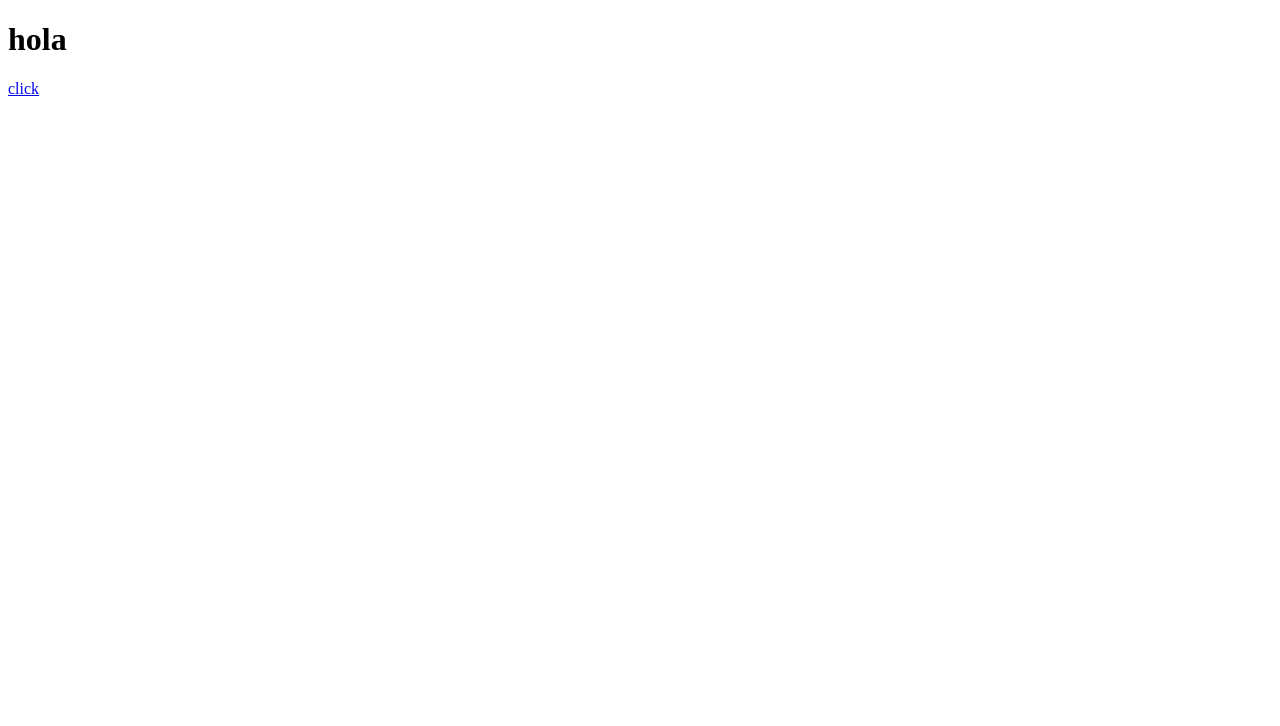
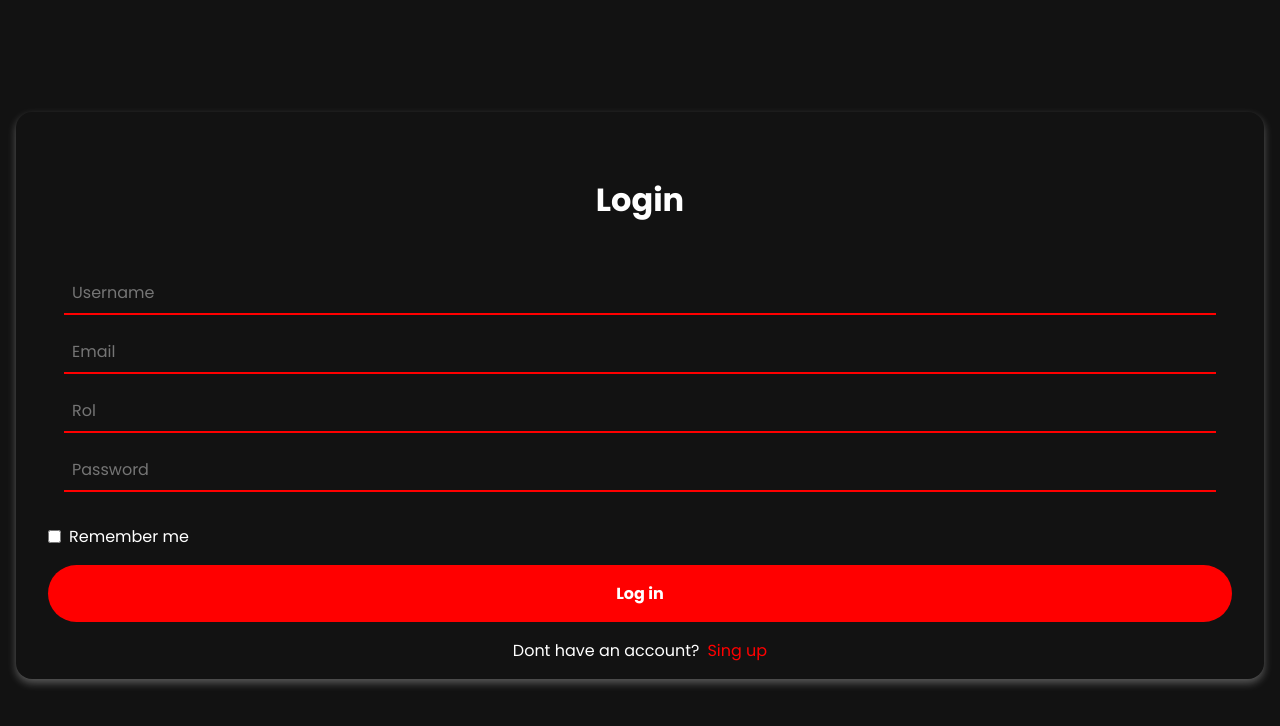
Before and after one commit to Camilo-fd/CineCampus, a website: page public/views/index.html in a window 1280 px wide. Drawn offline with Linux system fonts and the light colour scheme.

Commit message:
feat: :construction: Creacion de apartado de registrar usuario

```diff
--- /dev/null
+++ b/public/css/index.css
@@ -0,0 +1,91 @@
+@import url('https://fonts.googleapis.com/css2?family=Poppins:ital,wght@0,100;0,200;0,300;0,400;0,500;0,600;0,700;0,800;0,900;1,100;1,200;1,300;1,400;1,500;1,600;1,700;1,800;1,900&family=Roboto:ital,wght@0,100;0,300;0,400;0,500;0,700;0,900;1,100;1,300;1,400;1,500;1,700;1,900&display=swap');
+
+
+* {
+    padding: 0;
+    margin: 0;
+    color: rgb(255, 255, 255);
+    background-color: #121212;
+    font-family: "Poppins", sans-serif;
+}
+
+
+body {
+    box-shadow: 0 4px 8px rgba(255, 255, 255, 0.3);
+    border-radius: 1rem;
+    padding: 1rem;
+    padding-top: 4rem;
+    margin: 1rem;
+    margin-top: 7rem;
+    margin-bottom: 0;
+}
+
+.header__title {
+    display: flex;
+    justify-content: center;
+    margin-bottom: 3rem;
+    background-color: transparent;
+}
+
+header h1 {
+    background-color: transparent;
+}
+
+.login__form {
+    display: flex;
+    justify-content: space-between;
+    margin: 2rem;
+    flex-direction: column;
+    gap: 1rem;
+    background-color: transparent;
+}
+
+input {
+    border: 0;
+    border-bottom: 2px solid red;
+    padding: 0.5rem;
+    padding-left: 0.2;
+    font-size: medium;
+    background-color: transparent;
+}
+
+
+footer {
+    display: flex;
+    flex-direction: column;
+    gap: 1rem;
+    margin-top: 1rem;
+    background-color: transparent;
+}
+
+.login__button {
+    padding: 1rem;
+    border: 0;
+    background-color: red;
+    border-radius: 2rem;
+    margin-left: 1rem;
+    margin-right: 1rem;
+    font-size: medium;
+    font-weight: bold;
+}
+
+.checkbox__remember {
+    margin-left: 1rem;
+    display: flex;
+    gap: 0.5rem;
+    background-color: transparent;
+}
+
+
+footer p {
+    display: flex;
+    justify-content: center;
+    gap: 0.5rem;
+    background-color: transparent;
+}
+
+footer p a {
+    text-decoration: none;
+    color: red;
+    background-color: transparent;
+}
--- /dev/null
+++ b/public/js/module/index.js
@@ -0,0 +1,41 @@
+document.addEventListener('DOMContentLoaded', async() => {
+    const button = document.getElementById("button");
+
+    button.addEventListener("click", async() => {
+        const nombre = document.getElementById("username").value;
+        const email = document.getElementById("email").value;
+        const rol = document.getElementById("rol").value;
+        const contraseña = document.getElementById("password").value;
+
+       // Crear el objeto de datos
+       const userData = {
+        nombre,
+        email,
+        rol,
+        contraseña
+        };
+
+        try {
+            // Enviar una solicitud POST al servidor
+            const response = await fetch('/usuario/newUser', {
+                method: 'POST',
+                headers: {
+                    'Content-Type': 'application/json'
+                },
+                body: JSON.stringify(userData)
+            });
+
+            if (!response.ok) {
+                throw new Error('Error en la solicitud');
+            }
+
+            const result = await response.json();
+            console.log('Resultado:', result);
+
+            window.location.href = '/pelicula';
+            console.log("Usuario creado");
+        } catch (error) {
+            console.error('Error al enviar los datos:', error);
+        }
+    });
+});
--- a/public/views/index.html
+++ b/public/views/index.html
@@ -3,10 +3,26 @@
 <head>
     <meta charset="UTF-8">
     <meta name="viewport" content="width=device-width, initial-scale=1.0">
-    <title>Document</title>
+    <title></title>
+    <link rel="stylesheet" href="../css/index.css">
+    <script type="module" src="../js/module/index.js" defer></script>
 </head>
 <body>
-    <h1>hola</h1>
-    <a href="/pelicula">click</a>
+    <header class="header__title">
+        <h1>Login</h1>
+    </header>
+    <form class = "login__form">
+        <input id="username" type="text" placeholder="Username">
+        <input id="email" type="text" placeholder="Email">
+        <input id="rol" type="text" placeholder="Rol">
+        <input id="password" type="text" placeholder="Password">
+    </form>
+    <footer>
+        <div class="checkbox__remember">
+            <input type="checkbox"> Remember me
+        </div>
+        <button id="button" class="login__button">Log in</button>
+        <p>Dont have an account? <a href="/usuario">Sing up</a></p>
+    </footer>
 </body>
 </html>
```
Also changed, not shown: public/views/usuario.html (+1 -0 lines).
